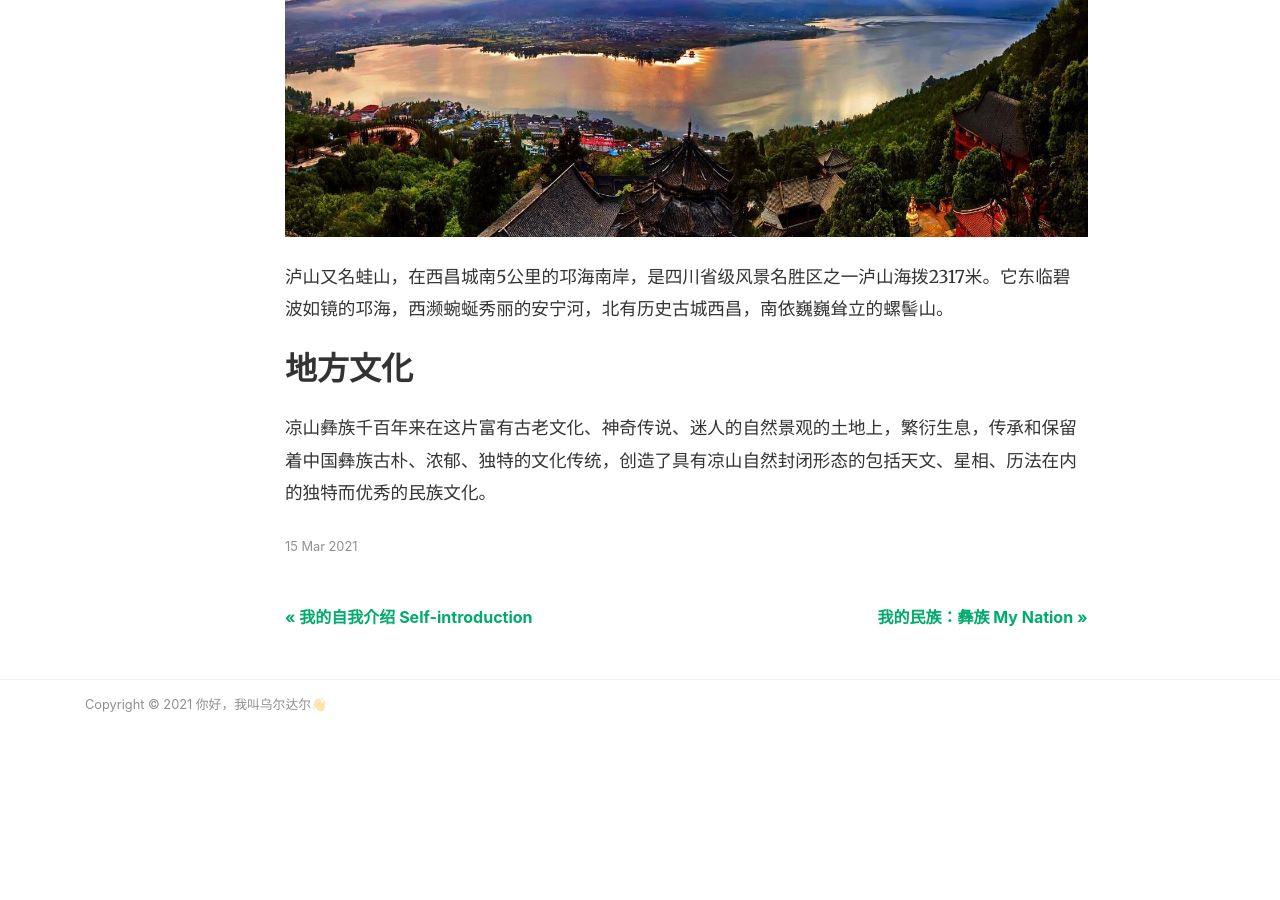
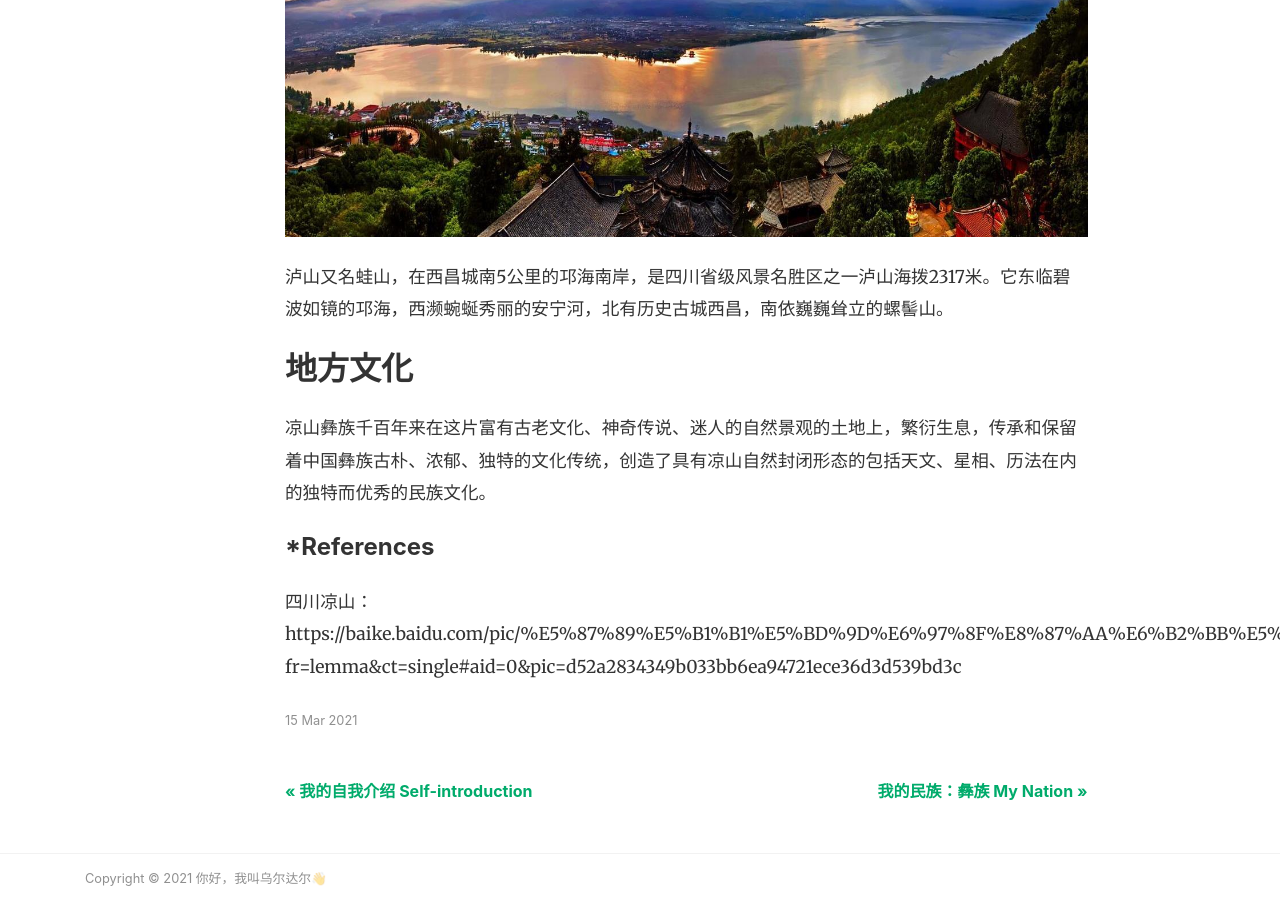
Before and after one commit to Charlotte-WXWQ/wuerdaer090405, a Jekyll site: the page built from _posts/2021-03-15-sichuan.md, in a window 1280 px wide and 900 px high, scrolled down 2865 px. Built offline with Jekyll 4.4.1, drawn with Linux system fonts in a browser that asks for light colours; nearby versions of some CDN libraries; before the commit the page ends 3591 px from its top, so only the background shows below that.

Commit message:
Update 2021-03-15-sichuan.md

```diff
--- a/_posts/2021-03-15-sichuan.md
+++ b/_posts/2021-03-15-sichuan.md
@@ -34,3 +34,6 @@ image: assets/images/sichuan.jpeg
 ## 地方文化
 
 凉山彝族千百年来在这片富有古老文化、神奇传说、迷人的自然景观的土地上，繁衍生息，传承和保留着中国彝族古朴、浓郁、独特的文化传统，创造了具有凉山自然封闭形态的包括天文、星相、历法在内的独特而优秀的民族文化。
+
+#### *References
+四川凉山：https://baike.baidu.com/pic/%E5%87%89%E5%B1%B1%E5%BD%9D%E6%97%8F%E8%87%AA%E6%B2%BB%E5%B7%9E/2721144/0/d52a2834349b033bb6ea94721ece36d3d539bd3c?fr=lemma&ct=single#aid=0&pic=d52a2834349b033bb6ea94721ece36d3d539bd3c
```
